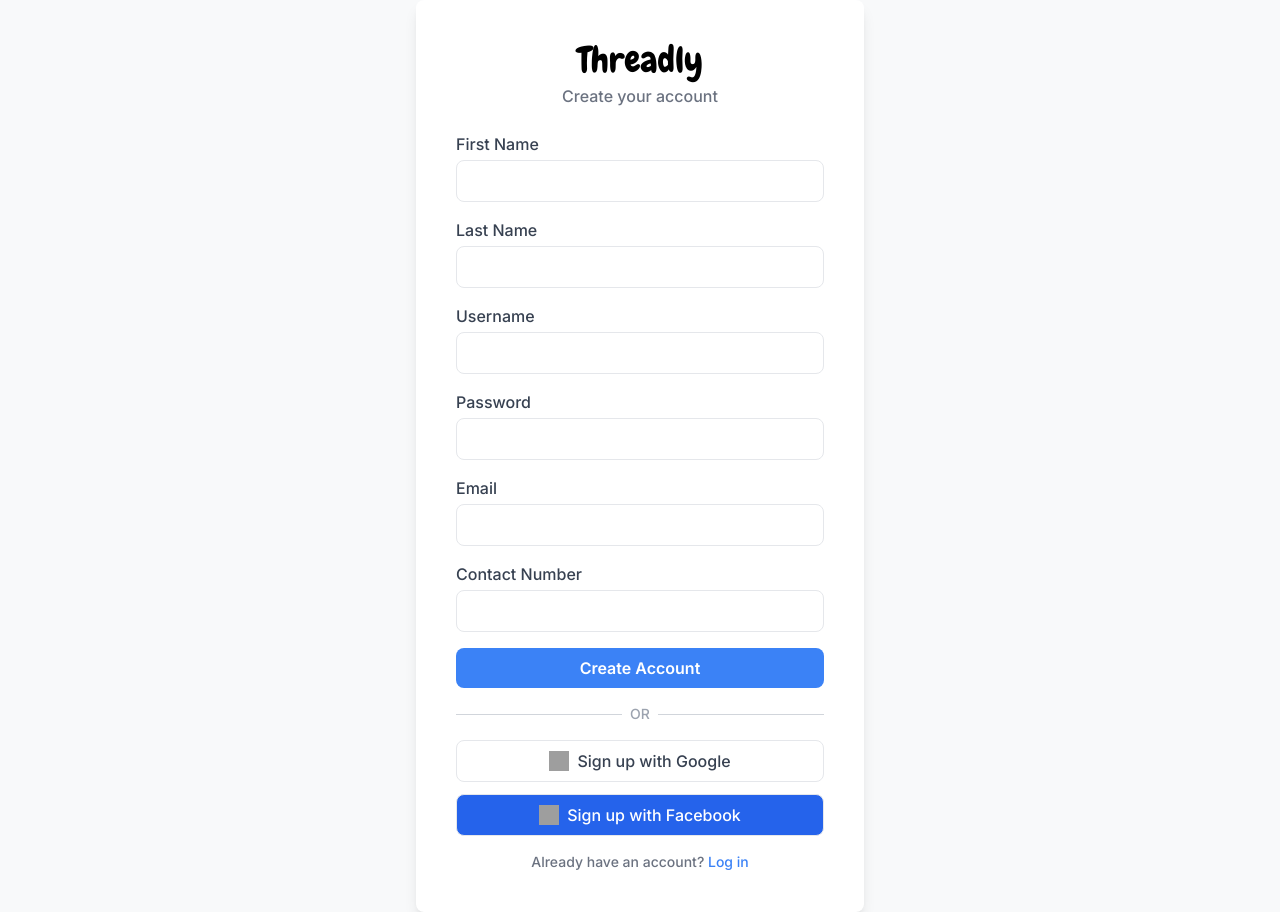
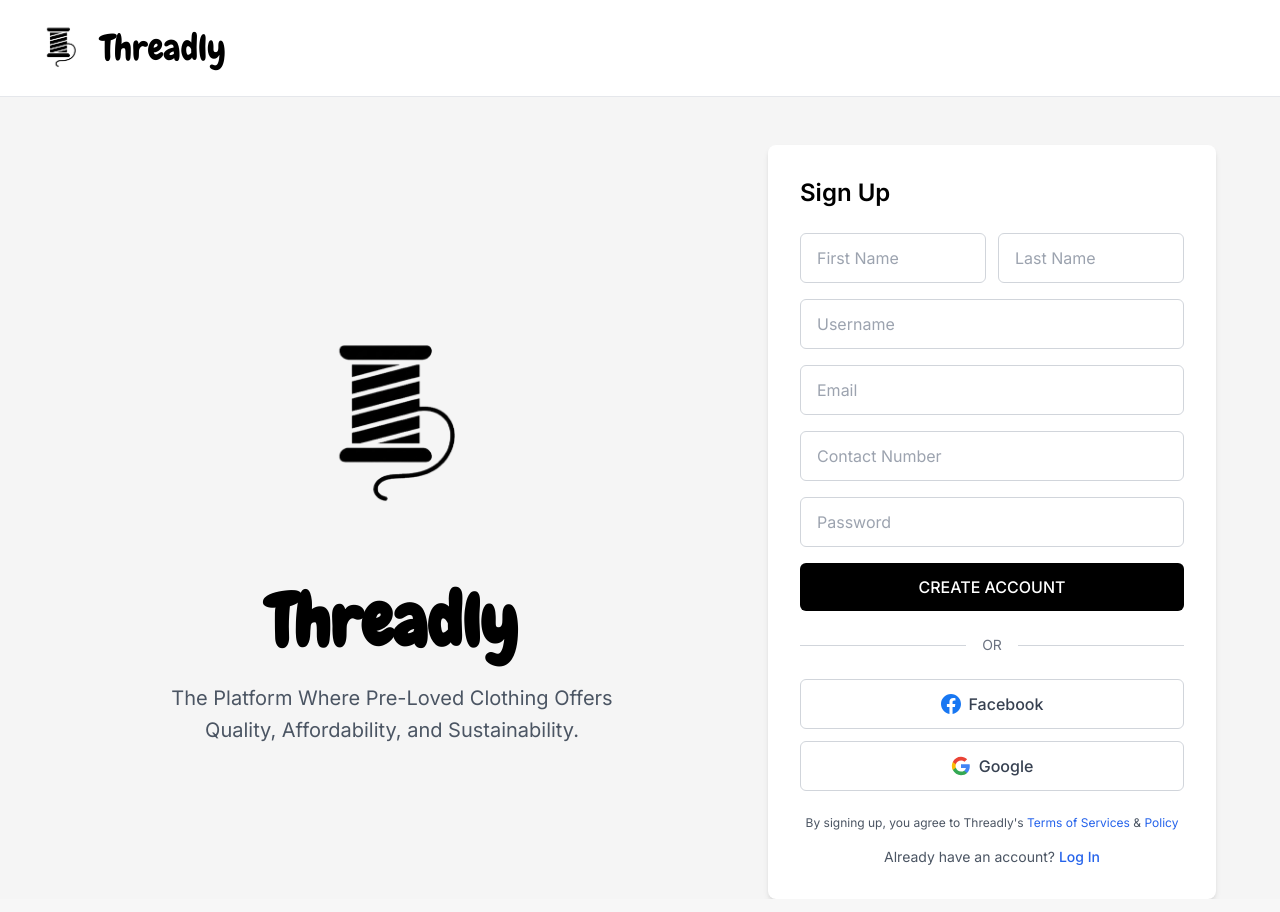
Before and after one commit to bennysito/Threadly, a PHP site: page /sign-up.php in a window 1280 px wide. Run offline with PHP 8.4, Linux system fonts and the light colour scheme; some libraries are stand-ins or nearby versions; grey boxes are pictures that could not be loaded.

Commit message:
ASDasdas

```diff
--- a/Back_End/Models/Database.php
+++ b/Back_End/Models/Database.php
@@ -4,11 +4,12 @@ class Database {
     private $user     = "root";
     private $pass     = "";
     private $database = "threadly";
+    private $port = 3308;
 
     public $threadly_connect;
 
     public function __construct() {
-        $this->threadly_connect = new mysqli($this->host, $this->user, $this->pass, $this->database);
+        $this->threadly_connect = new mysqli($this->host, $this->user, $this->pass, $this->database, $this->port);
 
         if ($this->threadly_connect->connect_error) {
             die("Connection failed: " . $this->threadly_connect->connect_error);
--- a/Front_End/sign-up.php
+++ b/Front_End/sign-up.php
@@ -37,97 +37,163 @@ if($_SERVER["REQUEST_METHOD"] == "POST"){
 <meta name="viewport" content="width=device-width, initial-scale=1.0">
 <title>Threadly Sign Up</title>
 <script src="https://cdn.tailwindcss.com"></script>
+<link href="https://fonts.googleapis.com/css2?family=Inter:wght@400;500;600;700&display=swap" rel="stylesheet">
 <link href="https://fonts.googleapis.com/css2?family=Chewy&display=swap" rel="stylesheet">
-<link href="https://fonts.googleapis.com/css2?family=Inter:wght@500;600;700&display=swap" rel="stylesheet">
 <style>
-  body { font-family: 'Inter', sans-serif; background-color: #f8f9fa; }
-  .chewy-font { font-family: 'Chewy', cursive; font-size: 3rem; font-weight: 400; }
+  body {
+    font-family: 'Inter', sans-serif;
+    background-color: #f5f5f5;
+  }
+  .logo-text {
+    font-family: 'Chewy', cursive;
+    font-weight: 400;
+    font-size: 2rem;
+  }
 </style>
 </head>
-<body class="flex items-center justify-center min-h-screen">
+<body class="min-h-screen">
 
-<div class="bg-white shadow-lg rounded-lg p-10 w-full max-w-md">
-    <!-- Logo & Heading -->
-    <div class="flex items-center justify-center mb-6 space-x-4">
-        <div class="text-center">
-            <span class="chewy-font text-4xl">Threadly</span>
-            <p class="text-gray-500 mt-1">Create your account</p>
+<!-- Header with Logo -->
+<div class="flex items-center px-8 py-4 bg-white border-b">
+    <div class="flex items-center space-x-3">
+        <img src="Images/Threadly_logo.png" alt="Threadly Logo" class="h-16 w-auto">
+        <span class="logo-text text-4xl">Threadly</span>
     </div>
 </div>
 
+<!-- Main Content -->
+<div class="flex items-start justify-center pt-12 px-4">
+    <div class="flex flex-col md:flex-row max-w-6xl w-full gap-12">
+
+        <!-- Left Side - Branding -->
+        <div class="flex-1 flex flex-col items-center justify-center text-center">
+            <img src="Images/Threadly_logo.png" alt="Threadly Logo" class="h-64 w-auto mb-8">
+            <h1 class="text-7xl font-bold mb-6" style="font-family: 'Chewy', cursive;">Threadly</h1>
+            <p class="text-gray-600 text-xl max-w-lg leading-relaxed">
+                The Platform Where Pre-Loved Clothing Offers Quality, Affordability, and Sustainability.
+            </p>
+        </div>
+
+        <!-- Right Side - Sign Up Form -->
+        <div class="flex-1 max-w-md">
+            <div class="bg-white rounded-lg shadow-md p-8">
+                <h2 class="text-2xl font-semibold mb-6">Sign Up</h2>
+
                 <!-- Messages -->
                 <?php if($signup_error): ?>
-        <div class="bg-red-100 text-red-700 p-3 rounded mb-4 text-center">
+                    <div class="bg-red-100 text-red-700 p-3 rounded mb-4 text-sm">
                         <?= $signup_error ?>
                     </div>
                 <?php endif; ?>
                 <?php if($signup_success): ?>
-        <div class="bg-green-100 text-green-700 p-3 rounded mb-4 text-center">
+                    <div class="bg-green-100 text-green-700 p-3 rounded mb-4 text-sm">
                         <?= $signup_success ?>
                     </div>
                 <?php endif; ?>
 
-    <!-- Signup Form -->
+                <!-- Sign Up Form -->
                 <form method="POST" class="space-y-4">
+                    <div class="grid grid-cols-2 gap-3">
                         <div>
-            <label class="block text-gray-700 mb-1" for="first_name">First Name</label>
-            <input type="text" id="first_name" name="first_name" required
-                   class="w-full px-4 py-2 border rounded-lg focus:outline-none focus:ring-2 focus:ring-blue-500">
+                            <input type="text"
+                                   id="first_name"
+                                   name="first_name"
+                                   placeholder="First Name"
+                                   required
+                                   class="w-full px-4 py-3 border border-gray-300 rounded-md focus:outline-none focus:ring-2 focus:ring-blue-500 focus:border-transparent">
                         </div>
                         <div>
-            <label class="block text-gray-700 mb-1" for="last_name">Last Name</label>
-            <input type="text" id="last_name" name="last_name" required
-                   class="w-full px-4 py-2 border rounded-lg focus:outline-none focus:ring-2 focus:ring-blue-500">
+                            <input type="text"
+                                   id="last_name"
+                                   name="last_name"
+                                   placeholder="Last Name"
+                                   required
+                                   class="w-full px-4 py-3 border border-gray-300 rounded-md focus:outline-none focus:ring-2 focus:ring-blue-500 focus:border-transparent">
                         </div>
-        <div>
-            <label class="block text-gray-700 mb-1" for="username">Username</label>
-            <input type="text" id="username" name="username" required
-                   class="w-full px-4 py-2 border rounded-lg focus:outline-none focus:ring-2 focus:ring-blue-500">
-        </div>
-        <div>
-            <label class="block text-gray-700 mb-1" for="user_password">Password</label>
-            <input type="password" id="user_password" name="user_password" required
-                   class="w-full px-4 py-2 border rounded-lg focus:outline-none focus:ring-2 focus:ring-blue-500">
-        </div>
-        <div>
-            <label class="block text-gray-700 mb-1" for="email">Email</label>
-            <input type="email" id="email" name="email" required
-                   class="w-full px-4 py-2 border rounded-lg focus:outline-none focus:ring-2 focus:ring-blue-500">
-        </div>
-        <div>
-            <label class="block text-gray-700 mb-1" for="contact_number">Contact Number</label>
-            <input type="number" id="contact_number" name="contact_number" required
-                   class="w-full px-4 py-2 border rounded-lg focus:outline-none focus:ring-2 focus:ring-blue-500">
                     </div>
 
-        <button type="submit" class="w-full bg-blue-500 hover:bg-blue-600 text-white font-semibold py-2 rounded-lg transition">
-            Create Account
+                    <div>
+                        <input type="text"
+                               id="username"
+                               name="username"
+                               placeholder="Username"
+                               required
+                               class="w-full px-4 py-3 border border-gray-300 rounded-md focus:outline-none focus:ring-2 focus:ring-blue-500 focus:border-transparent">
+                    </div>
+
+                    <div>
+                        <input type="email"
+                               id="email"
+                               name="email"
+                               placeholder="Email"
+                               required
+                               class="w-full px-4 py-3 border border-gray-300 rounded-md focus:outline-none focus:ring-2 focus:ring-blue-500 focus:border-transparent">
+                    </div>
+
+                    <div>
+                        <input type="tel"
+                               id="contact_number"
+                               name="contact_number"
+                               placeholder="Contact Number"
+                               required
+                               class="w-full px-4 py-3 border border-gray-300 rounded-md focus:outline-none focus:ring-2 focus:ring-blue-500 focus:border-transparent">
+                    </div>
+
+                    <div>
+                        <input type="password"
+                               id="user_password"
+                               name="user_password"
+                               placeholder="Password"
+                               required
+                               class="w-full px-4 py-3 border border-gray-300 rounded-md focus:outline-none focus:ring-2 focus:ring-blue-500 focus:border-transparent">
+                    </div>
+
+                    <button type="submit"
+                            class="w-full bg-black hover:bg-amber-600 text-white font-medium py-3 rounded-md transition duration-200">
+                        CREATE ACCOUNT
                     </button>
                 </form>
 
                 <!-- OR separator -->
-    <div class="flex items-center my-4">
+                <div class="flex items-center my-6">
                     <hr class="flex-1 border-gray-300">
-        <span class="mx-2 text-gray-400 text-sm">OR</span>
+                    <span class="mx-4 text-gray-500 text-sm">OR</span>
                     <hr class="flex-1 border-gray-300">
                 </div>
 
                 <!-- Social signup buttons -->
-    <div class="flex flex-col space-y-3">
-        <button class="flex items-center justify-center w-full py-2 border rounded-lg bg-white hover:bg-gray-100 transition">
-            <img src="Images/google_icon.png" alt="Google" class="h-5 w-5 mr-2">
-            <span class="text-gray-700 font-medium">Sign up with Google</span>
+                <div class="space-y-3">
+                    <button class="flex items-center justify-center w-full py-3 border border-gray-300 rounded-md bg-white hover:bg-gray-50 transition duration-200">
+                        <svg class="w-5 h-5 mr-2" viewBox="0 0 24 24">
+                            <path fill="#1877F2" d="M24 12.073c0-6.627-5.373-12-12-12s-12 5.373-12 12c0 5.99 4.388 10.954 10.125 11.854v-8.385H7.078v-3.47h3.047V9.43c0-3.007 1.792-4.669 4.533-4.669 1.312 0 2.686.235 2.686.235v2.953H15.83c-1.491 0-1.956.925-1.956 1.874v2.25h3.328l-.532 3.47h-2.796v8.385C19.612 23.027 24 18.062 24 12.073z"/>
+                        </svg>
+                        <span class="text-gray-700 font-medium">Facebook</span>
                     </button>
-        <button class="flex items-center justify-center w-full py-2 border rounded-lg bg-blue-600 hover:bg-blue-700 transition">
-            <img src="Images/facebook_icon.png" alt="Facebook" class="h-5 w-5 mr-2">
-            <span class="text-white font-medium">Sign up with Facebook</span>
+
+                    <button class="flex items-center justify-center w-full py-3 border border-gray-300 rounded-md bg-white hover:bg-gray-50 transition duration-200">
+                        <svg class="w-5 h-5 mr-2" viewBox="0 0 24 24">
+                            <path fill="#4285F4" d="M22.56 12.25c0-.78-.07-1.53-.2-2.25H12v4.26h5.92c-.26 1.37-1.04 2.53-2.21 3.31v2.77h3.57c2.08-1.92 3.28-4.74 3.28-8.09z"/>
+                            <path fill="#34A853" d="M12 23c2.97 0 5.46-.98 7.28-2.66l-3.57-2.77c-.98.66-2.23 1.06-3.71 1.06-2.86 0-5.29-1.93-6.16-4.53H2.18v2.84C3.99 20.53 7.7 23 12 23z"/>
+                            <path fill="#FBBC05" d="M5.84 14.09c-.22-.66-.35-1.36-.35-2.09s.13-1.43.35-2.09V7.07H2.18C1.43 8.55 1 10.22 1 12s.43 3.45 1.18 4.93l2.85-2.22.81-.62z"/>
+                            <path fill="#EA4335" d="M12 5.38c1.62 0 3.06.56 4.21 1.64l3.15-3.15C17.45 2.09 14.97 1 12 1 7.7 1 3.99 3.47 2.18 7.07l3.66 2.84c.87-2.6 3.3-4.53 6.16-4.53z"/>
+                        </svg>
+                        <span class="text-gray-700 font-medium">Google</span>
                     </button>
                 </div>
 
-    <!-- Login link -->
-    <p class="mt-4 text-gray-500 text-sm text-center">
-        Already have an account? <a href="login.php" class="text-blue-500 hover:underline">Log in</a>
-    </p>
+                <!-- Terms and Login -->
+                <div class="mt-6 text-center text-xs text-gray-600">
+                    <p>By signing up, you agree to Threadly's <a href="#" class="text-blue-600 hover:underline">Terms of Services</a> & <a href="#" class="text-blue-600 hover:underline">Policy</a></p>
+                </div>
+
+                <div class="mt-4 text-center text-sm">
+                    <span class="text-gray-600">Already have an account? </span>
+                    <a href="login.php" class="text-blue-600 hover:underline font-medium">Log In</a>
+                </div>
+            </div>
+        </div>
+
+    </div>
 </div>
 
 </body>
```
Lines whose indentation alone changed are shown as unchanged.
